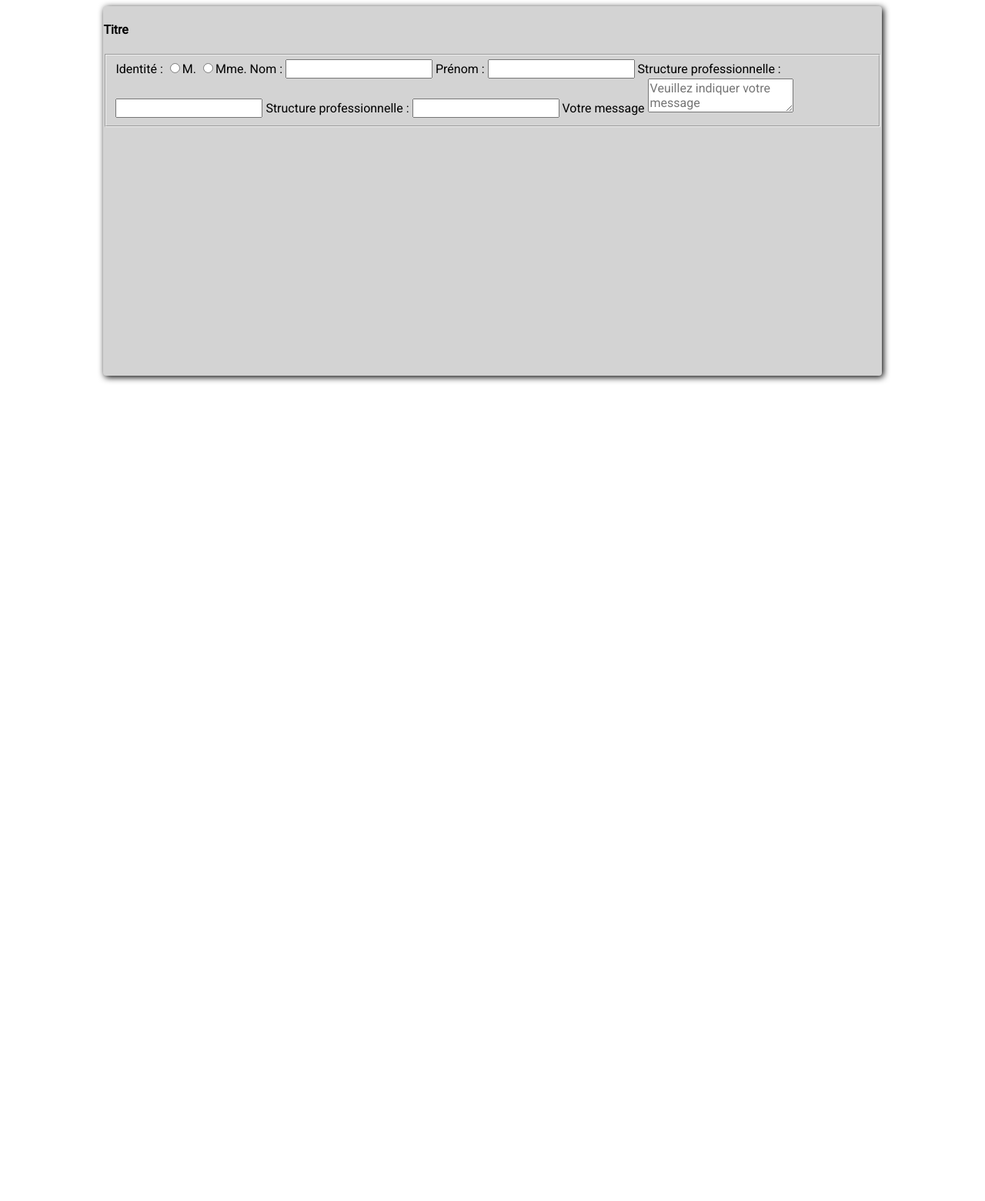
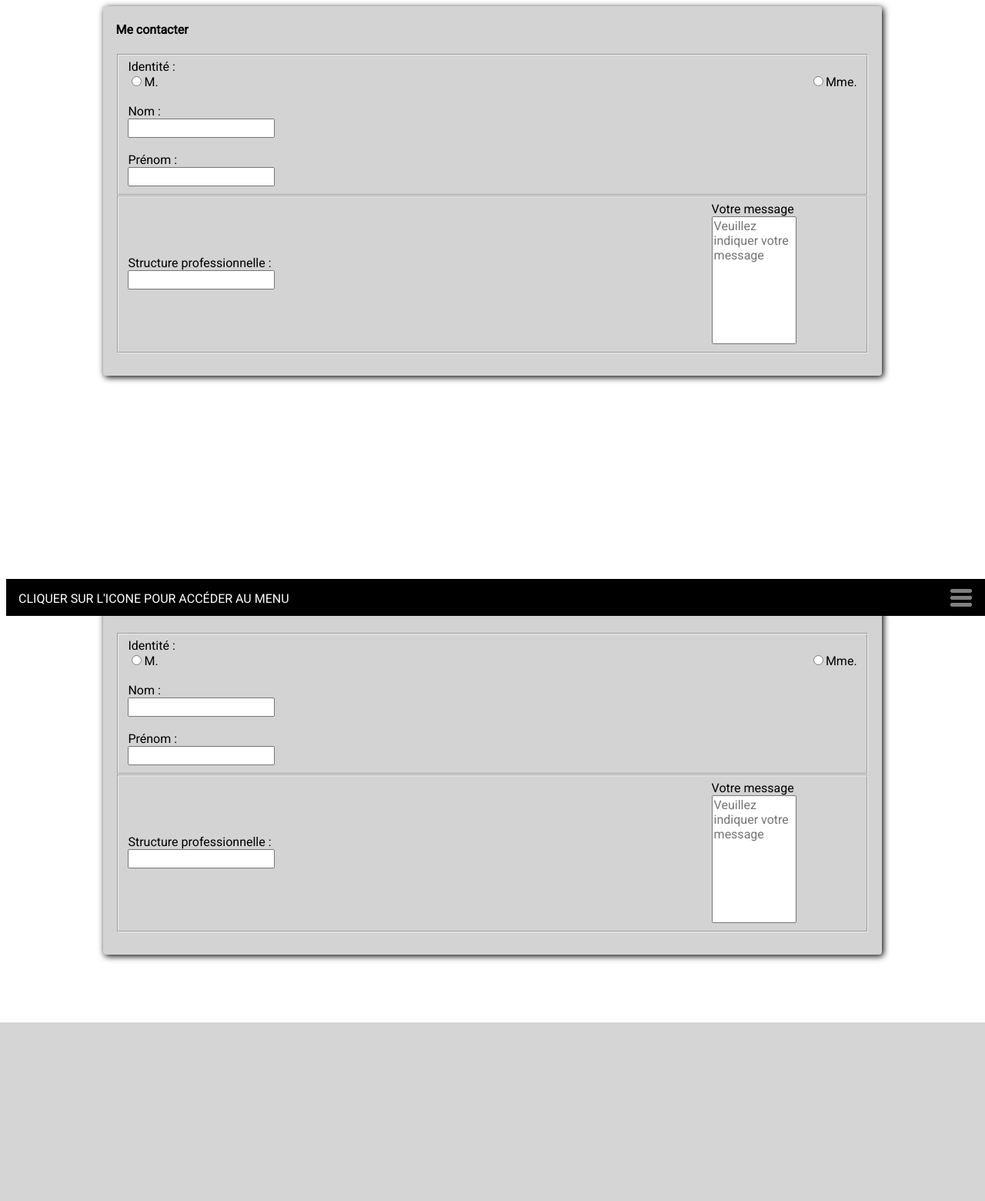
Before and after one commit to tdeniaud/portfolio_Theo_DENIAUD, a PHP site: page /contact.html in a window 1280 px wide. Shown: the top 1560 px of the page at 77% size. After the commit the page ends 1328 px from the top, so only its background shows below. Run offline with PHP 8.4, Linux system fonts and the light colour scheme.

Commit message:
ajout formulaire de recommandation

```diff
--- a/contact.html
+++ b/contact.html
@@ -24,30 +24,87 @@
             <div class="box">
 
                <form method="post" action="enregistrement-BDD.php">
-                    <section>
+                    <section class="margin">
 
-                            <h4>Titre</h4>
+                            <h4>Me contacter</h4>
                             <fieldset>
+                                <div class="flex-column">
                                         <label>Identité :</label>
+                                        <div class="flex-row">
                                             <label><input name="sexe" type="radio" value="H">M.</label>
                                             <label><input name="sexe" type="radio" value="F">Mme.</label>
+                                        </div>
+
+                                        <br>
+
+                                        <label>Nom :</label>
+                                        <label><input name="nom" type="text" maxlength="25" title="votre nom"></label>
+                                        <br>
+
+                                        <label>Prénom :</label>
+                                        <label><input name="nom" type="text" maxlength="25"></label>
+                                </div>
+
+                            </fieldset>
+                            <fieldset>
+                                <div class="flex-row">
+                                    <div class="flex-column">
+                                            <span>Structure professionnelle :</span>
+                                            <label><input name="Entreprise" type="text"></label>
+                                    </div>
+                                    <div class="flex-column">
+                                            <label>Votre message</label>
+                                            <textarea name="msg" class="champs" placeholder="Veuillez indiquer votre message"></textarea>
+                                    </div>
 
 
-                                <label>Nom :</label>
-                                <label><input name="nom" type="text"></label>
+                                </div>
+
+                            </fieldset>
+                        </section>
+               </form>
 
 
+            </div>
+            <div id="space"></div>
+            <div class="box">
+
+                    <form method="post" action="enregistrement-BDD.php">
+                         <section class="margin">
+
+                                 <h4>Recommander</h4>
+                                 <fieldset>
+                                     <div class="flex-column">
+                                             <label>Identité :</label>
+                                             <div class="flex-row">
+                                                 <label><input name="sexe" type="radio" value="H">M.</label>
+                                                 <label><input name="sexe" type="radio" value="F">Mme.</label>
+                                             </div>
+
+                                             <br>
+
+                                             <label>Nom :</label>
+                                             <label><input name="nom" type="text" maxlength="25" title="votre nom"></label>
+                                             <br>
+
                                              <label>Prénom :</label>
-                                <label><input name="nom" type="text"></label>
+                                             <label><input name="nom" type="text" maxlength="25"></label>
+                                     </div>
 
+                                 </fieldset>
+                                 <fieldset>
+                                     <div class="flex-row">
+                                         <div class="flex-column">
                                                  <span>Structure professionnelle :</span>
                                                  <label><input name="Entreprise" type="text"></label>
+                                         </div>
+                                         <div class="flex-column">
+                                                 <label>Votre message</label>
+                                                 <textarea name="msg" class="champs" placeholder="Veuillez indiquer votre message"></textarea>
+                                         </div>
 
-                                <span>Structure professionnelle :</span>
-                                <label><input name="entreprise" type="text"></label>
 
-                                <label>Votre message</label>
-                                <textarea name="msg" placeholder="Veuillez indiquer votre message"></textarea>
+                                     </div>
 
                                  </fieldset>
                              </section>
@@ -57,4 +114,51 @@
                  </div>
 
     </div>
+    <footer>
+
+        <div id="foot">
+
+            <p>Cliquer sur l'icone pour accéder au menu</p>
+
+            <div id="menu" onclick="menuAgrandir();"></div>
+
+        </div>
+
+        <div id="more">
+
+            <div id="flex-row-around-no-strech">
+
+                <div class="flex-column">
+
+                    <h3>MENU DE NAVIGATION </h3>
+
+                    <nav>
+
+                        <ul>
+
+                            <li><a href="index.html">Mon CV</a></li>
+
+                            <li><a href="reseaux.html">Réseaux</a></li>
+
+                            <li><a href="contact.html">Contact</a></li>
+
+                            <li><a href="#">Recommander</a></li>
+
+                        </ul>
+
+
+                    </nav>
+
+                </div>
+
+                <div class="flex-column">
+
+                    <h3>INFORMATIONS</h3>
+                </div>
+
+            </div>
+
+        </div>
+
+    </footer>
 </body>
--- a/index.html
+++ b/index.html
@@ -377,7 +377,7 @@
 
                             <li><a href="reseaux.html">Réseaux</a></li>
 
-                            <li><a href="#">Contact</a></li>
+                            <li><a href="contact.html">Contact</a></li>
 
                             <li><a href="#">Recommander</a></li>
 
--- a/reseaux.html
+++ b/reseaux.html
@@ -211,7 +211,7 @@
 
                             <li><a href="reseaux.html">Réseaux</a></li>
 
-                            <li><a href="#">Contact</a></li>
+                            <li><a href="contact.html">Contact</a></li>
 
                             <li><a href="#">Recommander</a></li>
 
--- a/text/style.css
+++ b/text/style.css
@@ -12,14 +12,12 @@
 #main-page {
 
   width: 80%;
-  height: 70em;
   margin: 0rem auto;
   max-width: 71em;
   min-width: 33em ;
   display: flex;
   flex-direction: column;
   justify-content: space-between;
-  margin-bottom: 35rem;
 
 }
 
@@ -364,3 +362,18 @@
   position: relative;
 
 }
+
+
+/* FORMULAIRE */
+
+.champs {
+	word-break: normal;
+	min-height:10rem;
+	resize: none;
+	width: 55%;
+	text-indent: normal;
+}
+
+#space {
+  height: 12em;
+}
```
Lines whose indentation alone changed are shown as unchanged.
